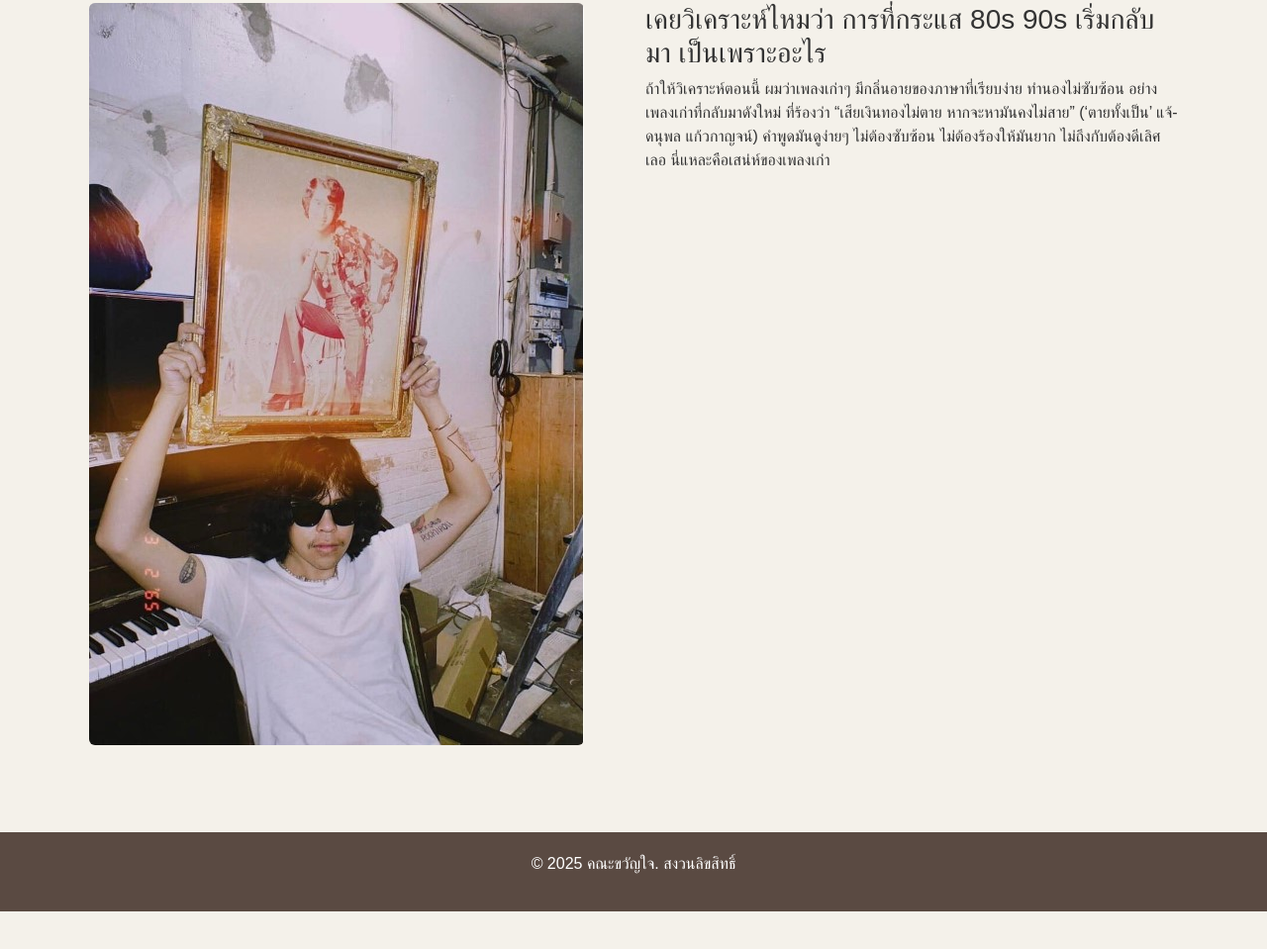
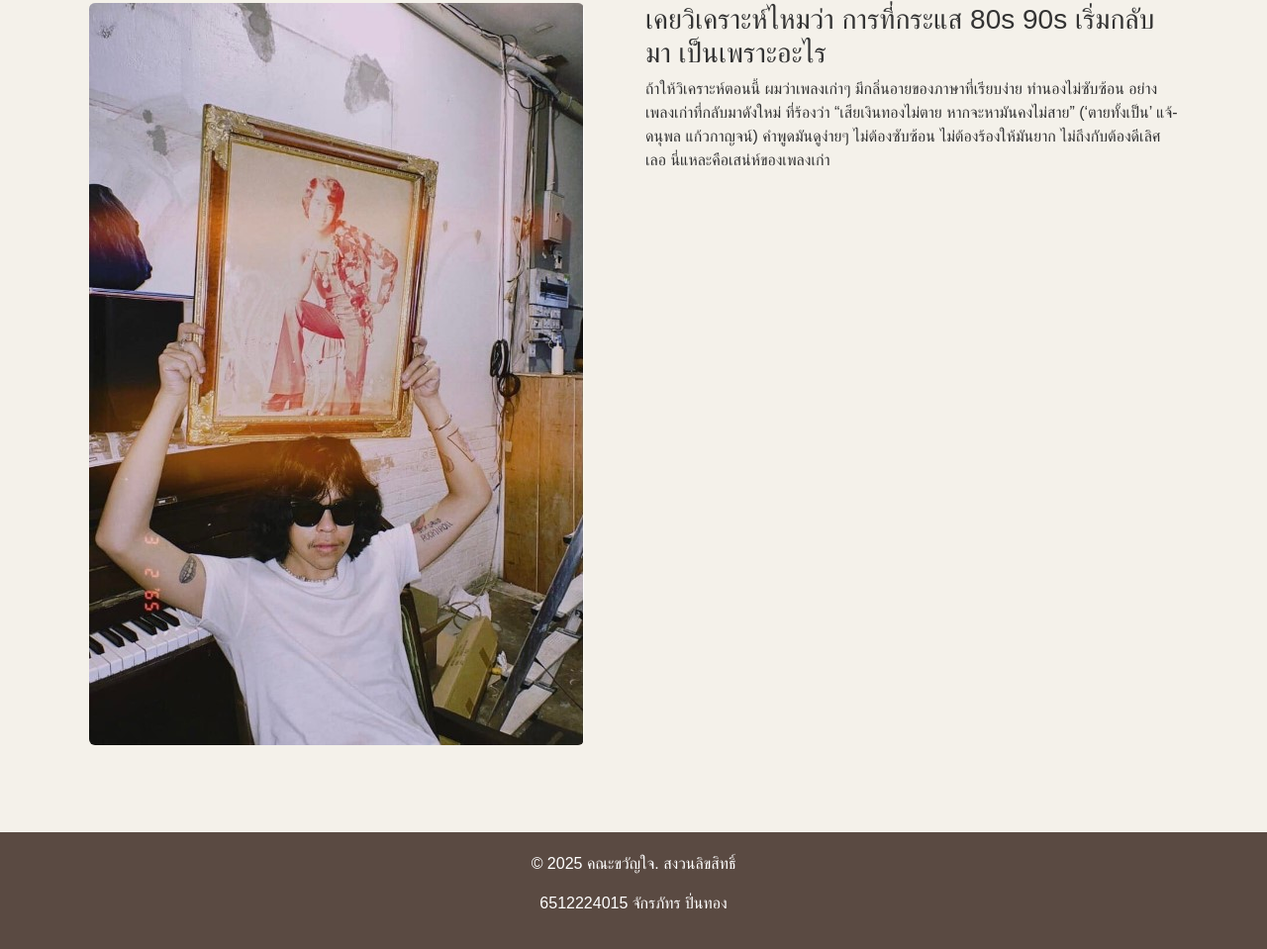
Before and after one commit to Yamoshi108/6512224015, a plain HTML site: page about.html in a window 1280 px wide. Shown: the part 2084-3043 px from the top of the page at 99% size. Before the commit the page ends 3005 px from the top, so only its background shows below. Drawn offline with nearby package versions, Linux system fonts and the light colour scheme.

Commit message:
Update about.html

```diff
--- a/about.html
+++ b/about.html
@@ -118,6 +118,7 @@
 
   <footer>
     <p>&copy; 2025 คณะขวัญใจ. สงวนลิขสิทธิ์</p>
+    <p>6512224015 จักรภัทร ปิ่นทอง</p>
   </footer>
 </body>
 </html>
```
